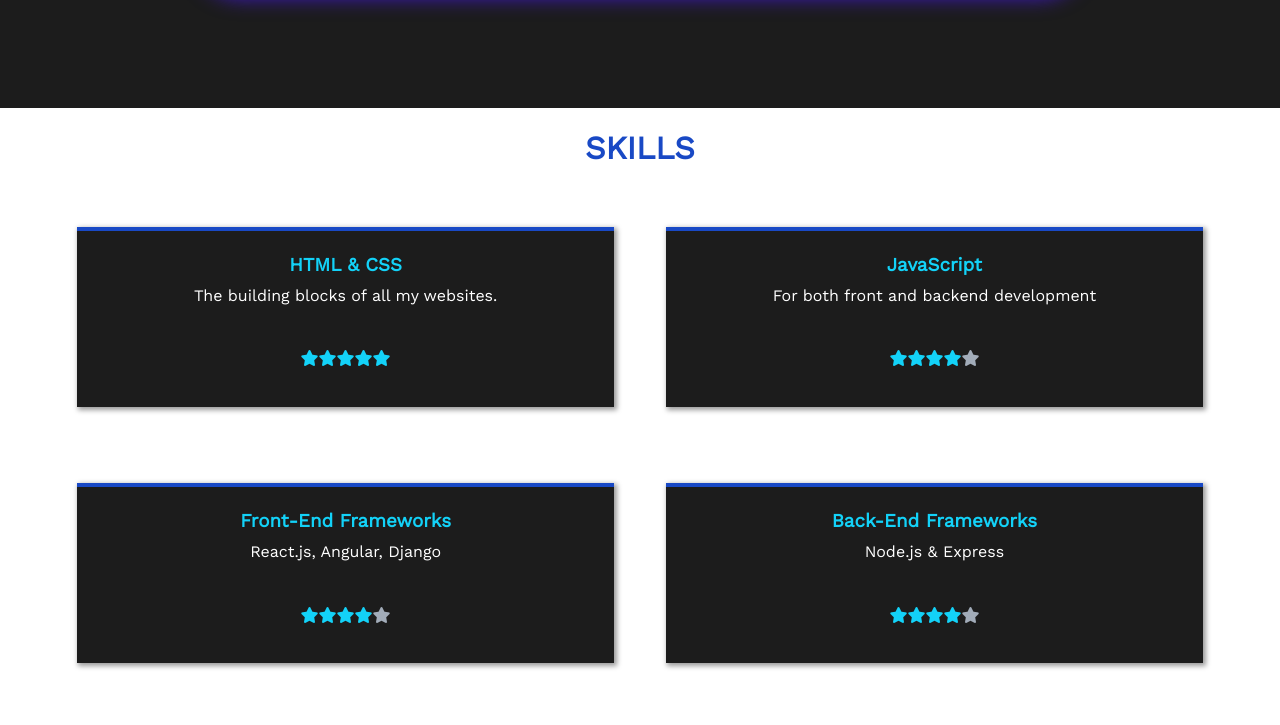
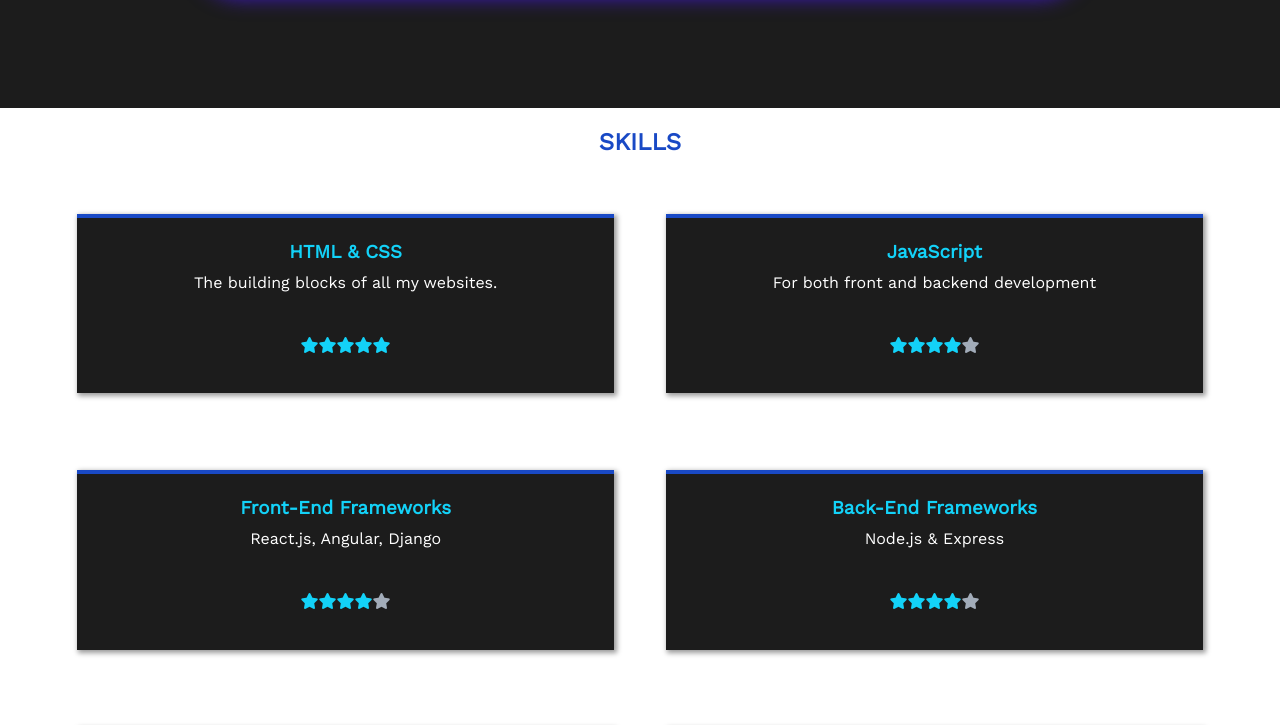
Before and after one commit to SunghunP/front-sung-portfolio, a React (Create React App) app: page / in a window 1280 px wide. Shown: the part 716-1441 px from the top of the page. Built offline with nearby package versions, Linux system fonts and the light colour scheme.

Commit message:
Refactor CSS to be consistent

```diff
--- a/src/components/mainPageSections/SkillSection.jsx
+++ b/src/components/mainPageSections/SkillSection.jsx
@@ -13,20 +13,18 @@ const StyledDiv = styled.div`
     margin-bottom: 5%;
     align-items: center;
     justify-content: center;
-  }
-`;
+  };
 
-const Styledh1 = styled.h1`
-  color: ${props => props.theme.mainBackground};
+  h2 {
+    color: ${props => props.theme.mainBackground};
+  };
 `;
 
 export default function SkillSection({theme, skillList}) {
-  return <>
-    <StyledDiv theme={theme} className='flex col'>
-      <Styledh1 theme={theme} >SKILLS</Styledh1>
-      <div className='wrapper flex'>
-        {mapDataToComponents(skillList, Skill, theme)}
-      </div>
-    </StyledDiv>
-  </>
+  return <StyledDiv theme={theme} className='flex col'>
+    <h2>SKILLS</h2>
+    <div className='wrapper flex'>
+      {mapDataToComponents(skillList, Skill, theme)}
+    </div>
+  </StyledDiv>
 };
```
